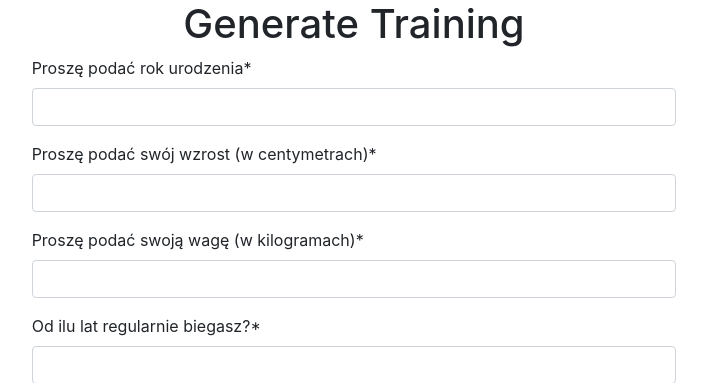
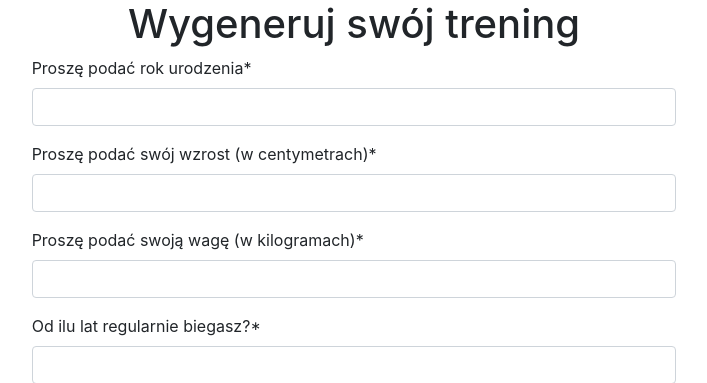
Before and after one commit to sebastian-jarosz/rtc, a Django app: template runtrainapp/templates/training/generate_training.html in a window 1280 px wide. Shown: the part 56-439 px from the top of the page, without its empty margins (286-993 px from the left). Run offline with Django 3.2, Linux system fonts and the light colour scheme; the template is opened without the code that fills it: values that come from a table or form of the project are taken from there, others are empty; data comes from the database, SQL or seed files in the repository; some libraries are stand-ins or nearby versions.

Commit message:
generate_training.html translated

```diff
--- a/runtrainapp/templates/training/generate_training.html
+++ b/runtrainapp/templates/training/generate_training.html
@@ -4,12 +4,12 @@
 
 
 {% block title %}
-Generate Training - Running Training Comrade
+Wygeneruj swój trening - RunningGenerator
 {% endblock title %}
 
 {% block body_data %}
 <div class="page-hero d-flex align-items-center justify-content-center">
-    <h1>Generate Training</h1>
+    <h1>Wygeneruj swój trening</h1>
 </div>
 
 <div class="page-hero d-flex align-items-center justify-content-center">
@@ -27,8 +27,7 @@ Generate Training - Running Training Comrade
     <div class="alert alert-success alert-dismissible" id="generateTrainingSuccess" style="display: none;">
         <button type="button" class="close">&times;</button>
         <strong>Udało się!</strong>
-        Wygenerowane propozycje są dostępne tutaj tutaj
-        <!-- TODO Start -->
+        Wygenerowane propozycje są dostępne tutaj
         <a href="{% url 'generate training result' %}">URL</a>
     </div>
 </div>
```
